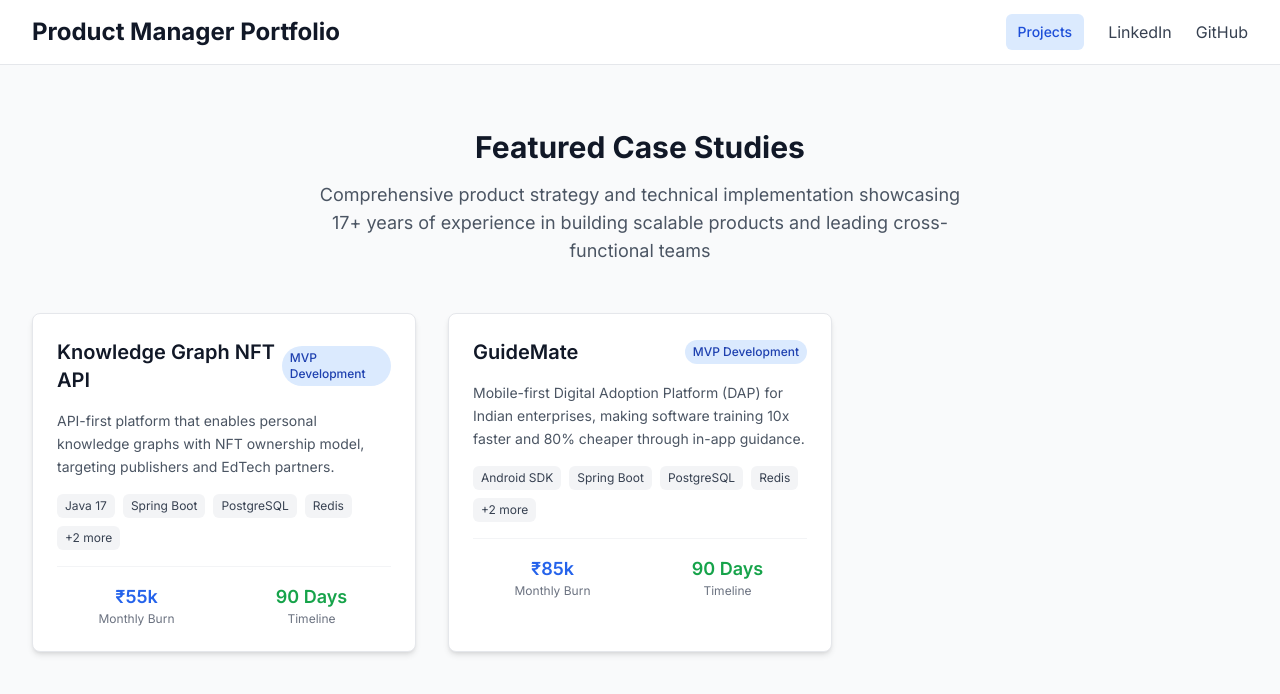
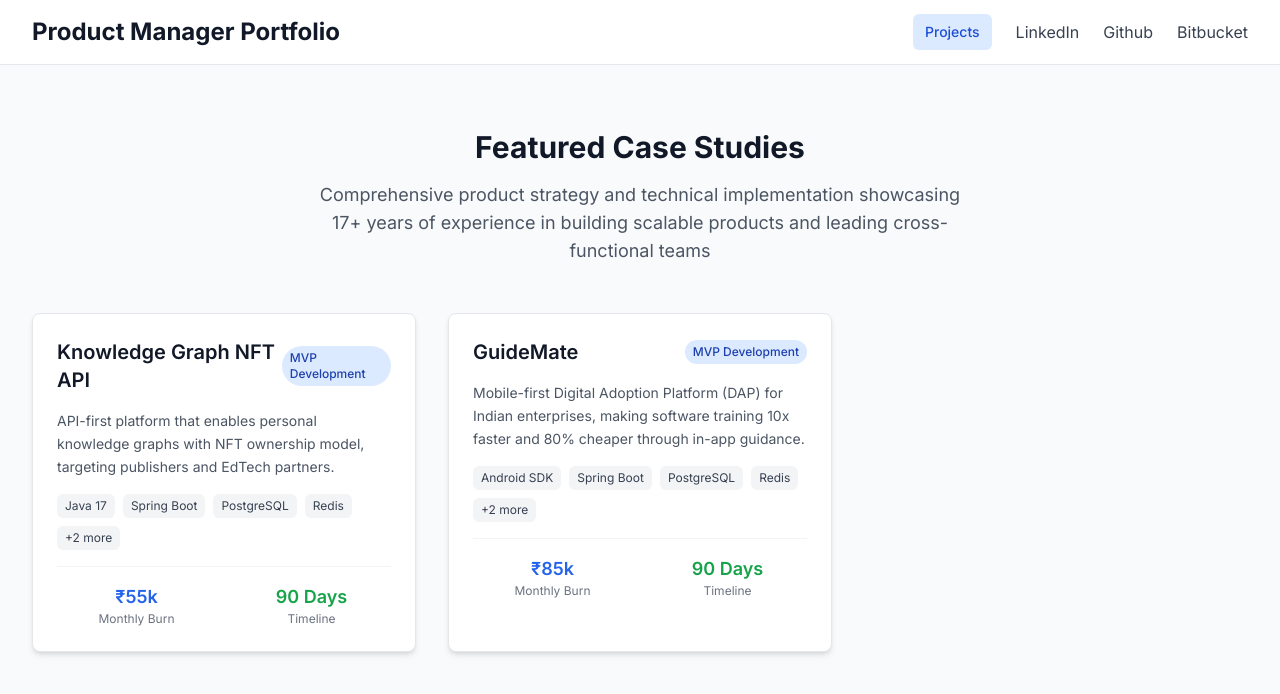
Before and after one commit to ideamchn/product-manager-portfolio, a React (Vite) app: page / in a window 1280 px wide. Shown: the top 694 px of the page. Built offline with nearby package versions, Linux system fonts and the light colour scheme.

Commit message:
gthb n btbkt

```diff
--- a/src/components/Navigation.jsx
+++ b/src/components/Navigation.jsx
@@ -36,13 +36,24 @@
               </a>
 
               <a
+                  href="https://github.com/ideamchn"
+                  target="_blank"
+                  rel="noopener noreferrer"
+                  className="text-gray-700 hover:text-blue-600 transition-colors"
+              >
+                Github
+              </a>
+
+              <a
                   href="https://bitbucket.org/cinudaurs"
                   target="_blank"
                   rel="noopener noreferrer"
                   className="text-gray-700 hover:text-blue-600 transition-colors"
               >
-                GitHub
+                Bitbucket
               </a>
+
+
             </div>
           </div>
         </div>
```
Also changed, not shown: src/pages/Home.jsx (+0 -28 lines).
